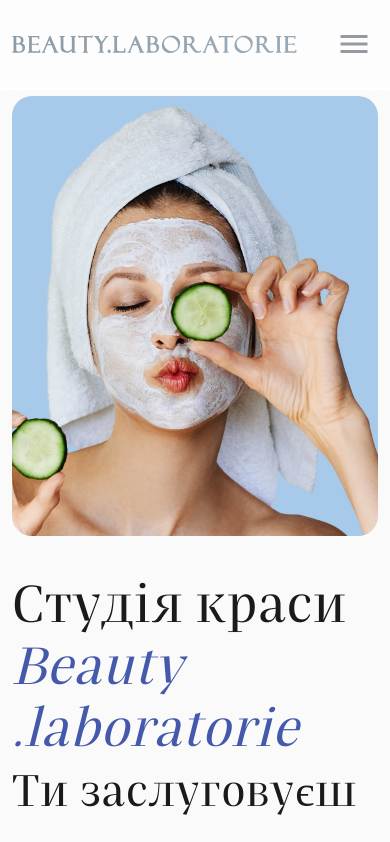
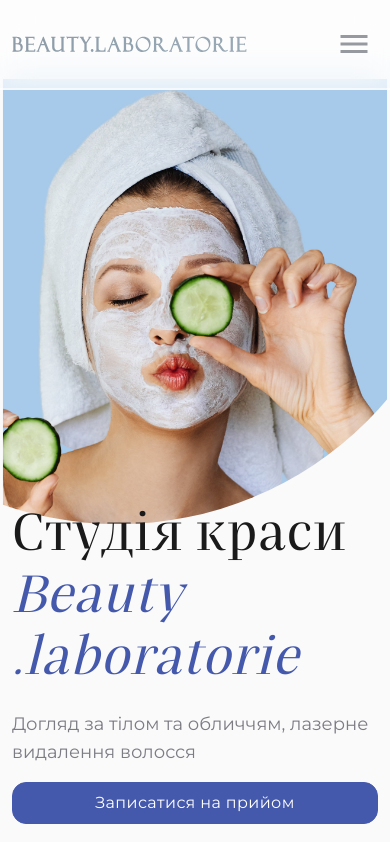
Before and after one commit to Beauty-lab-team/beauty_laboratorie, a Next.js app: page / in a window 390 px wide. Shown: the top 842 px of the page. Built offline with nearby package versions, Linux system fonts and the light colour scheme; a web font is replaced by a local one.

Commit message:
Add interior page and change hero image

```diff
--- a/src/components/screens/about/clinic/Clinic.jsx
+++ b/src/components/common/clinic/Clinic.jsx
@@ -1,6 +1,6 @@
-import Section from '../../../UI/Section'
-import Heading from '../../../UI/Heading'
-import Slider from '../../../UI/slider/Slider'
+import Section from '../../UI/Section'
+import Heading from '../../UI/Heading'
+import Slider from '../../UI/slider/Slider'
 import { SwiperSlide } from 'swiper/react'
 import Image from 'next/image'
 import s from './Clinic.module.scss'
@@ -9,7 +9,7 @@ export default function Clinic() {
    const images = ['1.jpg', '2.jpg', '3.jpg', '4.jpg', '5.jpg', '6.jpg', '7.jpg', '8.jpg', '9.jpg']
 
    return (
-      <Section>
+      <Section className='pt-[140px] lg:pt-[160px]'>
          <Heading>Інтер'єр студії</Heading>
          <Slider slides={3}>
             {images.map((el, i) => (
--- a/src/components/navbar/Links.jsx
+++ b/src/components/navbar/Links.jsx
@@ -4,7 +4,7 @@ import s from './Navbar.module.scss'
 const Links = ({ pathname, isMenuOpen }) => {
    const links = [
       { title: 'Про нас', link: '/about-us' },
-      { title: 'Статтi', link: '/articles' },
+      { title: 'Iнтер`єр', link: '/interior' },
       { title: 'Послуги', link: '/services' },
       { title: 'Цiни', link: '/prices' },
       { title: 'Контакти', link: '/contacts' },
--- a/src/components/navbar/Navbar.jsx
+++ b/src/components/navbar/Navbar.jsx
@@ -11,7 +11,7 @@ const Navbar = () => {
    const [isMenuOpen, setIsMenuOpen] = useState(false)
    const menuClickHandler = () => setIsMenuOpen(!isMenuOpen)
 
-   const logoWidth = useMediaQuery('(min-width: 768px)') ? 430 : 285
+   const logoWidth = useMediaQuery('(min-width: 1024px)') ? 430 : 235
 
    useEffect(() => {
       const handleOutsideClick = event => {
--- a/src/components/screens/about/About.jsx
+++ b/src/components/screens/about/About.jsx
@@ -3,7 +3,6 @@ import Certificates from './certificates/Certificates'
 import Equipment from './equipment/Equipment'
 import Team from './team/Team'
 import Benefits from './benefits/Benefits'
-import Clinic from './clinic/Clinic'
 import Appointment from '../../common/appointment/Appointment'
 import Reviews from '../../common/reviews/Reviews'
 
@@ -13,7 +12,6 @@ export default function AboutPage() {
          <Bio />
          <Team />
          <Certificates />
-         <Clinic />
          <Equipment />
          <Benefits />
          <Reviews />
--- a/src/components/screens/home/hero/Hero.jsx
+++ b/src/components/screens/home/hero/Hero.jsx
@@ -14,7 +14,7 @@ export default function Hero() {
             <div className={s.info}>
                <Heading>
                   Студiя краси <span className='text-accent-1 italic block'>Beauty .laboratorie</span>{' '}
-                  <span className='text-[44px] lg:text-heading-desktop block'>Ти заслуговуєш на це…</span>
+                  <span className='text-[44px] lg:text-heading-desktop hidden xl:block'>Ти заслуговуєш на це…</span>
                </Heading>
                <Text>Догляд за тiлом та обличчям, лазерне видалення волосся</Text>
                <Link href='#appointment'>
--- a/src/components/screens/home/hero/Hero.module.scss
+++ b/src/components/screens/home/hero/Hero.module.scss
@@ -1,7 +1,7 @@
 .hero {
-   @apply grid grid-cols-1 lg:grid-cols-2 gap-10 md:gap-12 justify-between items-center;
+   @apply relative lg:static grid grid-cols-1 lg:grid-cols-2 gap-10 md:gap-12 mt-[-96px] md:mt-[-176px] justify-between items-center min-h-screen;
    .info {
-      @apply lg:col-span-1 lg:order-1 lg:pr-12;
+      @apply absolute lg:relative bottom-5 sm:bottom-24 lg:-bottom-0 z-20 lg:col-span-1 lg:order-1 lg:pr-12;
       button {
          @apply px-12 py-2 bg-accent-1 text-white mt-4 w-full lg:w-auto;
          &:hover {
@@ -9,7 +9,20 @@
          }
       }
    }
+   // .photo {
+   //    @apply lg:order-2 lg:col-span-1 w-full h-[440px] lg:w-[600px] lg:h-[540px] lg:scale-110 rounded-basic object-cover object-right;
+   // }
    .photo {
-      @apply lg:order-2 lg:col-span-1 w-full h-[440px] lg:w-[600px] lg:h-[540px] lg:scale-110 rounded-basic object-cover object-right;
+      @apply absolute top-[90px] sm:top-[66px] lg:top-[110px] right-0 lg:order-2 lg:col-span-1 w-full h-[440px] sm:h-[760px] md:h-[545px] lg:w-[55%] lg:min-h-[calc(100vh-150px)] scale-105 lg:scale-110 rounded-b-basic object-cover object-right pointer-events-none;
+      clip-path: circle(83% at 30% 20%);
+      @media screen and (min-width: 640px) {
+         clip-path: circle(90% at 20% 10%);
+      }
+      @media screen and (min-width: 768px) {
+         clip-path: circle(83% at 30% 20%);
+      }
+      @media screen and (min-width: 1024px) {
+         clip-path: circle(80% at 80% 80%);
+      }
    }
 }
--- /dev/null
+++ b/src/components/screens/interior/Interior.jsx
@@ -0,0 +1,11 @@
+import Appointment from '../../common/appointment/Appointment'
+import Clinic from '../../common/clinic/Clinic'
+
+export default function InteriorPage() {
+   return (
+      <div>
+         <Clinic />
+         <Appointment />
+      </div>
+   )
+}
--- /dev/null
+++ b/src/pages/interior.jsx
@@ -0,0 +1,13 @@
+import InteriorPage from '../components/screens/interior/Interior'
+import Layout from '../components/seo/Layout'
+
+export default function interior() {
+   return (
+      <Layout
+         title='BEAUTY.LABORATORIE | Інтер`єр'
+         description="Косметична студія 'Beauty.laboratorie' пропонує широкий спектр статей про красу та здоров'я. Читайте корисні поради та рекомендації, щоб завжди виглядати та почуватися найкращим чином. Зустрічайте нові статті щотижня!"
+      >
+         <InteriorPage />
+      </Layout>
+   )
+}
```
Also changed, not shown: src/components/common/clinic/Clinic.module.scss (renamed from src/components/screens/about/clinic/Clinic.module.scss).
